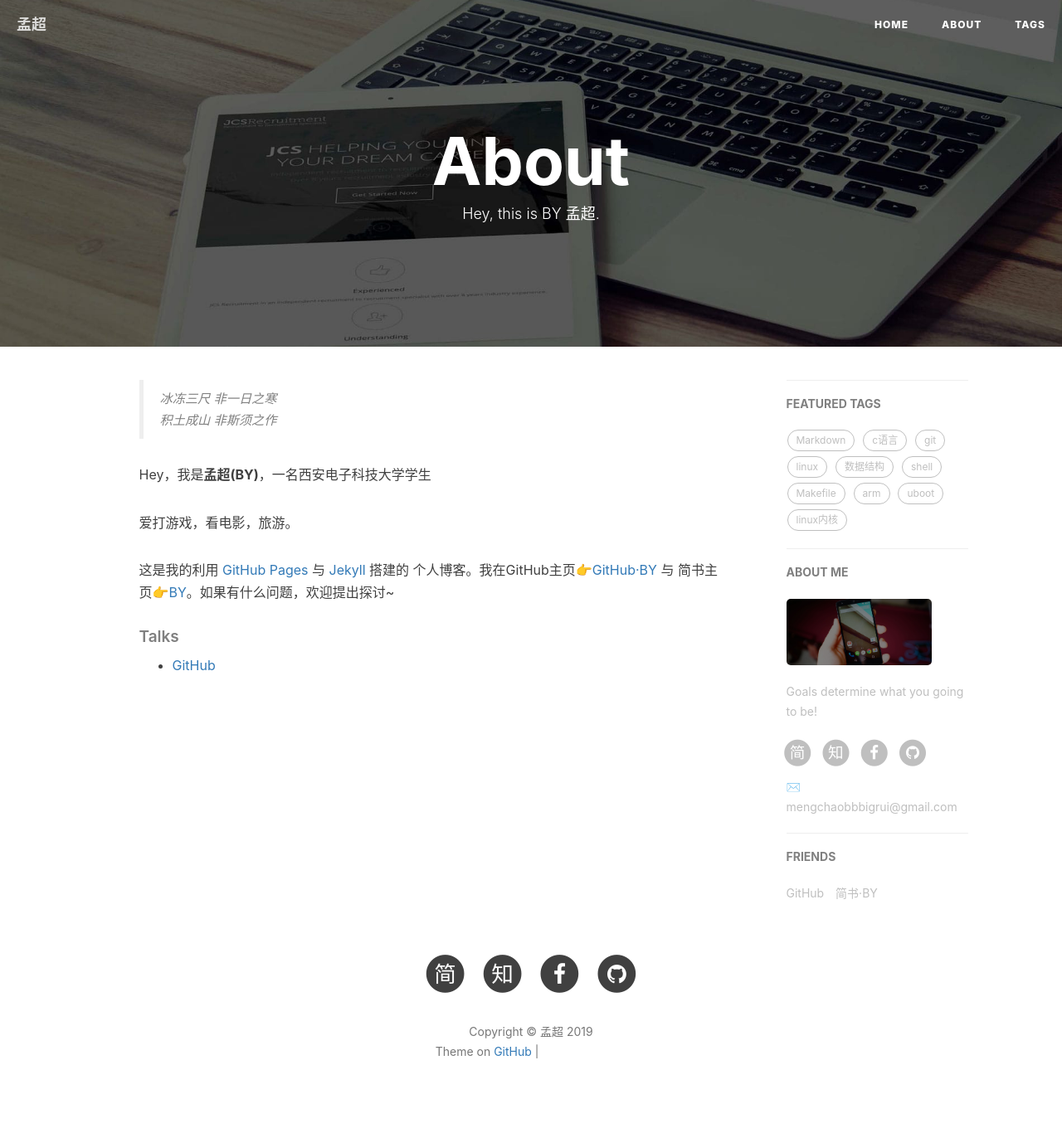
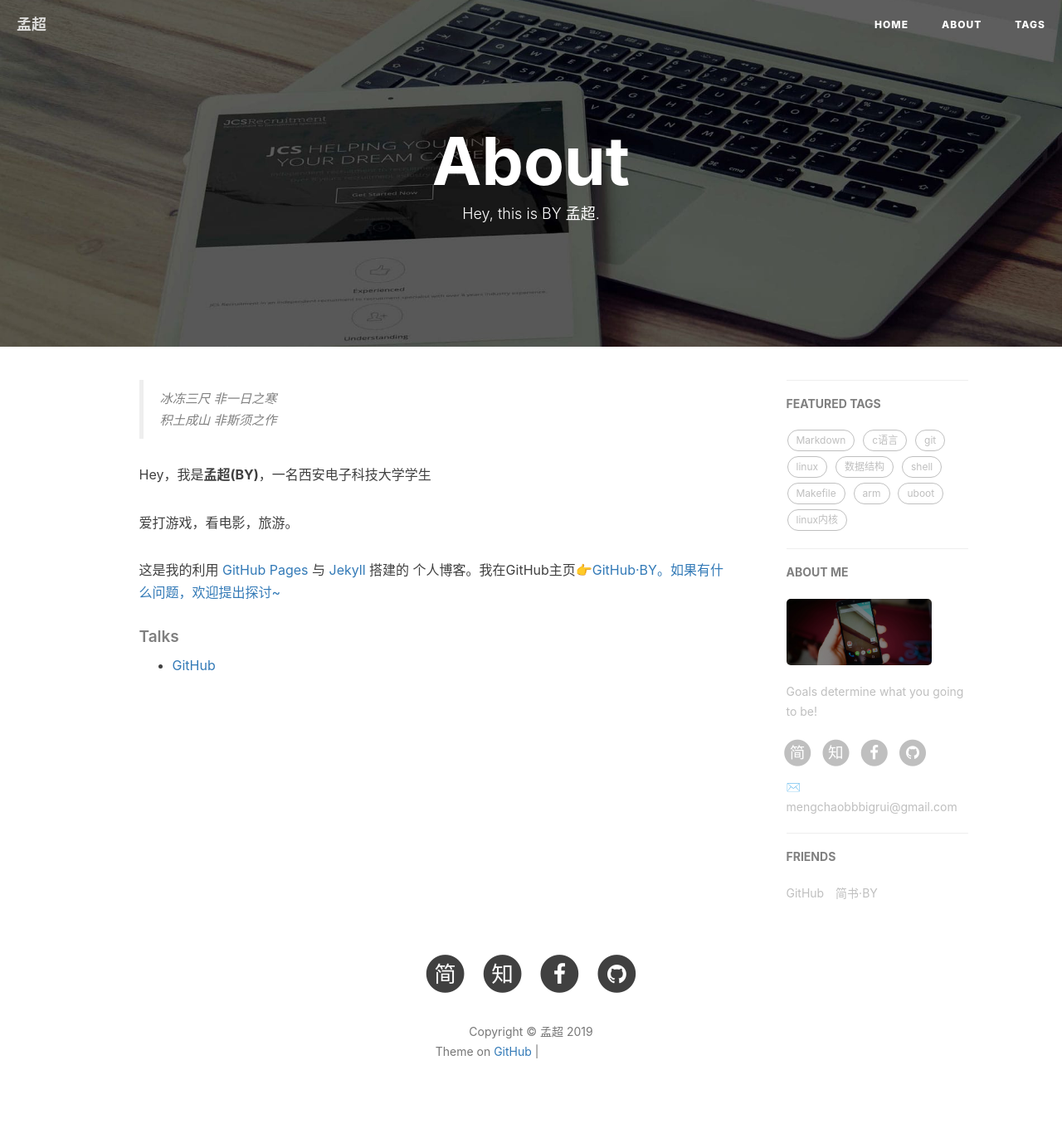
Before and after one commit to vzhan229/vzhan229.github.io, a Jekyll site: the page built from about.html, in a window 1280 px wide. Shown: the whole page at 83% size. Built offline with Jekyll 4.4.1, drawn with Linux system fonts in a browser that asks for light colours; nearby versions of some CDN libraries; comment, search, counter and statistics services are not loaded; grey boxes are pictures that could not be loaded.

Commit message:
Update about.html

```diff
--- a/about.html
+++ b/about.html
@@ -22,7 +22,7 @@
 
     <p>爱打游戏，看电影，旅游。</p>
 
-    <p>这是我的利用 <a href="https://pages.github.com/">GitHub Pages</a> 与 <a href="http://jekyll.com.cn/">Jekyll</a> 搭建的 个人博客。我在GitHub主页<a href="https://github.com/mengchaobbbigrui">👉GitHub·BY</a> 与 简书主页<a href="https://http://www.jianshu.com/u/86e7cbec3b3a">👉BY</a>。如果有什么问题，欢迎提出探讨~</p>
+    <p>这是我的利用 <a href="https://pages.github.com/">GitHub Pages</a> 与 <a href="http://jekyll.com.cn/">Jekyll</a> 搭建的 个人博客。我在GitHub主页<a href="https://github.com/mengchaobbbigrui">👉GitHub·BY。如果有什么问题，欢迎提出探讨~</p>
 
     <p></p>
 
```
